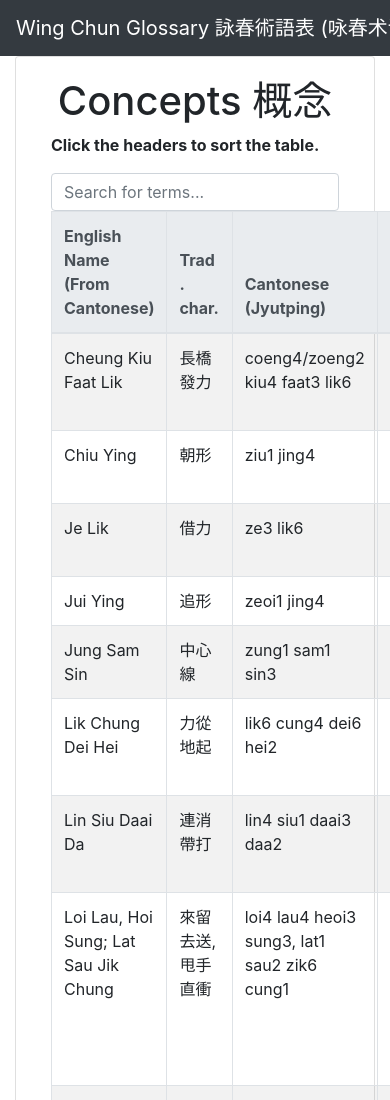
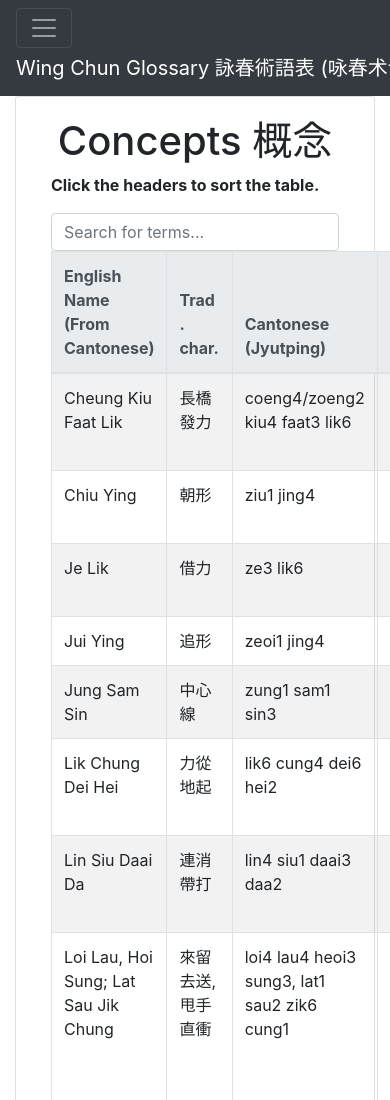
Before and after one commit to underscoreHao/vtg, a plain HTML site: page concepts.html in a window 390 px wide. Shown: the top 1100 px of the page. Drawn offline with nearby package versions, Linux system fonts and the light colour scheme.

Commit message:
FIx mobile menu button

```diff
--- a/concepts.html
+++ b/concepts.html
@@ -31,6 +31,9 @@
 
 <body>
 	<nav class="navbar navbar-expand-lg navbar-dark bg-dark">
+		<button class="navbar-toggler" type="button" data-toggle="collapse" data-target="#navbarSupportedContent"
+			aria-controls="navbarSupportedContent" aria-expanded="false" aria-label="Toggle navigation"> <span
+				class="navbar-toggler-icon"></span> </button>
 		<a class="navbar-brand" href="index.html">Wing Chun Glossary 詠春術語表 (咏春术语表) v0.2</a>
 		<div class="collapse navbar-collapse" id="navbarSupportedContent">
 			<ul class="navbar-nav mr-auto">
```
Also changed, not shown: drills.html (+3 -0 lines), footwork.html (+3 -0 lines), forms.html (+3 -0 lines), general.html (+3 -0 lines), hand.html (+3 -0 lines), index.html (+3 -0 lines), kicking.html (+3 -0 lines), ma.html (+3 -0 lines), pole.html (+3 -0 lines), sword.html (+3 -0 lines), wingchun.html (+3 -0 lines).
